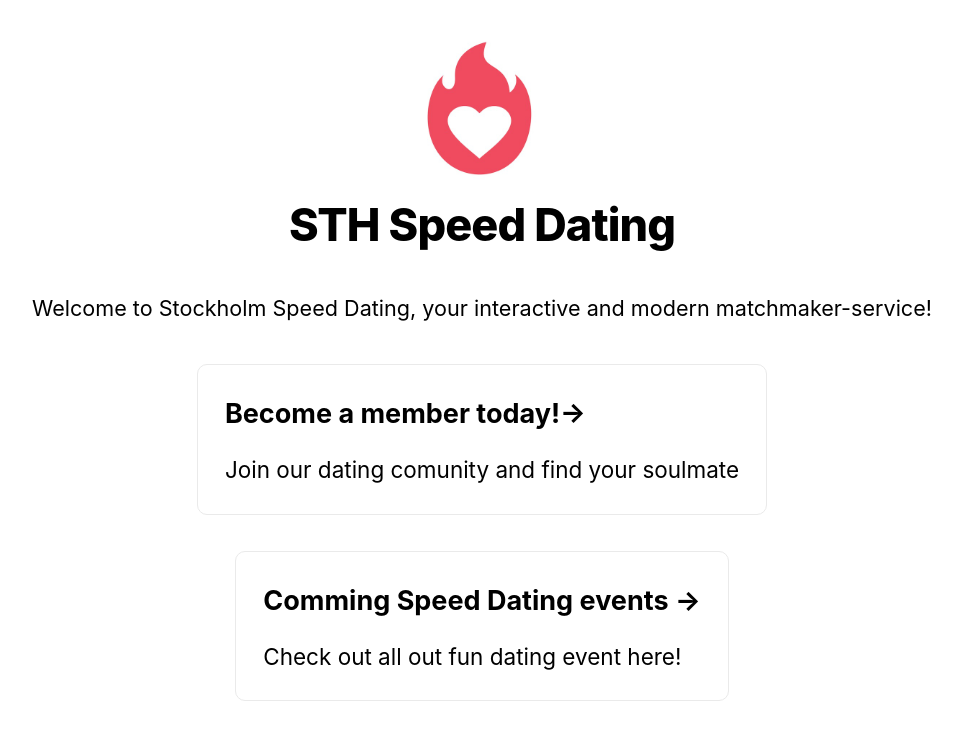
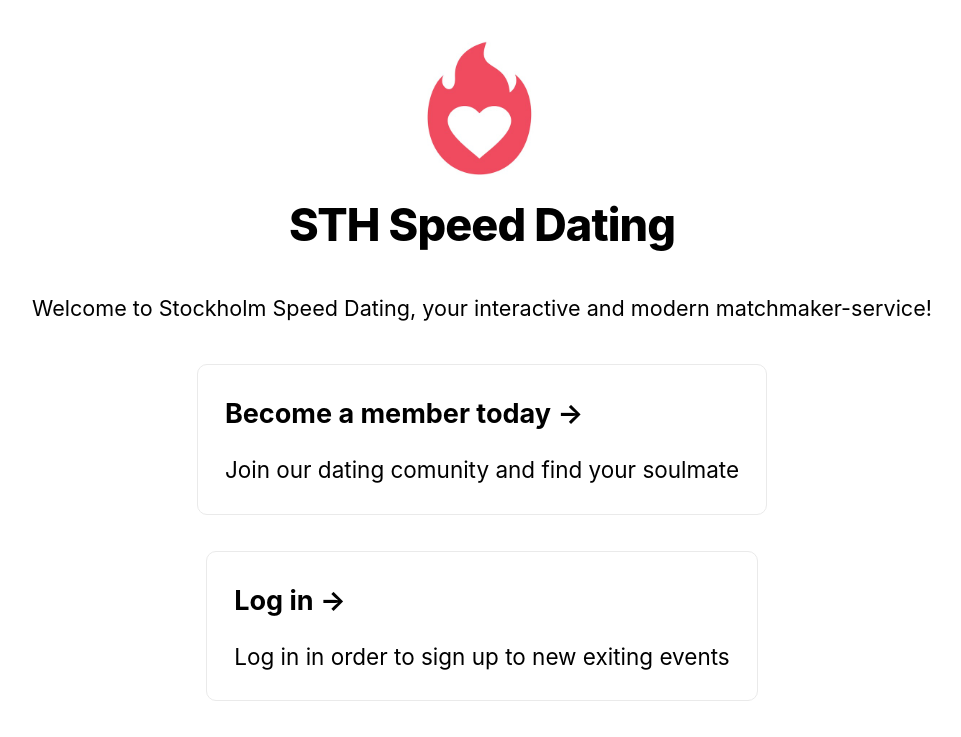
Before and after one commit to ehak123/SpeedDating, a Next.js app: page / in a window 1280 px wide. Shown: the top 737 px of the page, without its empty margins (158-1119 px from the left). Built offline with nearby package versions, Linux system fonts and the light colour scheme.

Commit message:
start kit

```diff
--- a/pages/index.js
+++ b/pages/index.js
@@ -25,13 +25,18 @@ export default function Home({ allPostsData }) {
       </section>
       <main>
       <section className={utilStyles.grid, utilStyles.container}>
-              <a href="/become-a-member" className={utilStyles.card}>
-                <h3>Become a member today!&rarr;</h3>
+              <a href="/testchildren" className={utilStyles.card} disabled={this}>
+                <h3>Become a member today &rarr;</h3>
                 <p>Join our dating comunity and find your soulmate</p>
               </a>
 
+              <a href="" className={utilStyles.card}>
+                <h3>Log in &rarr;</h3>
+                <p>Log in in order to sign up to new exiting events</p>
+              </a>
+
               <a href="/up-coming-events" className={utilStyles.card}>
-                <h3>Comming Speed Dating events &rarr;</h3>
+                <h3>Coming Speed Dating events &rarr;</h3>
                 <p>Check out all out fun dating event here!</p>
               </a>
       </section>
--- a/styles/utils.module.css
+++ b/styles/utils.module.css
@@ -62,6 +62,7 @@
   }
 
   .card {
+    flex: 1;
     margin: 1rem;
     flex-basis: 45%;
     padding: 1.5rem;
@@ -76,8 +77,8 @@
   .card:hover,
   .card:focus,
   .card:active {
-    color: #ac330f;
-    border-color: #ac330f;
+    color: #6b3f7c;
+    border-color: #6b3f7c;
   }
 
   .card h3 {
```
Also changed, not shown: pages/testchildren.js (added, +29 -0 lines).
